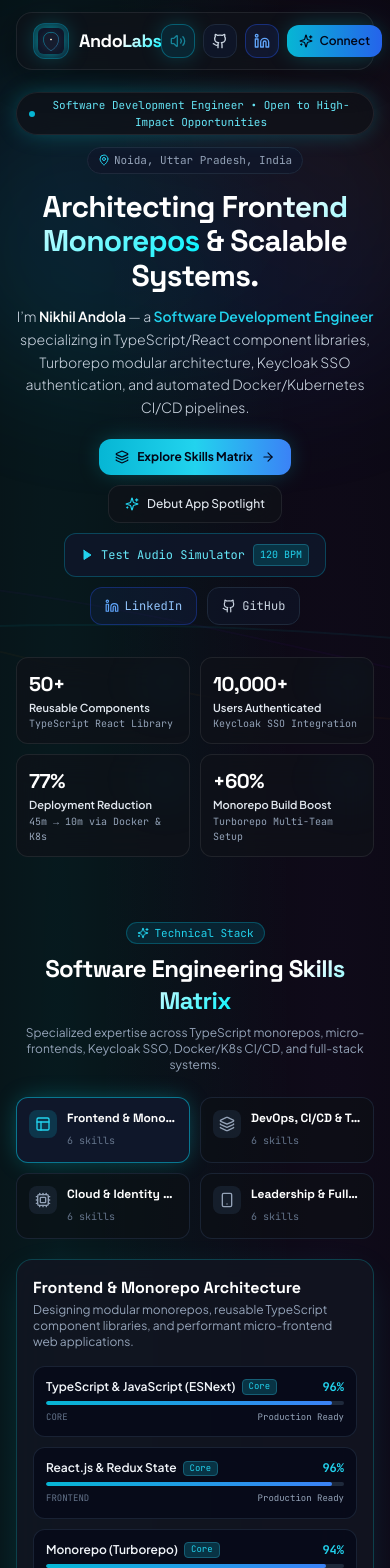
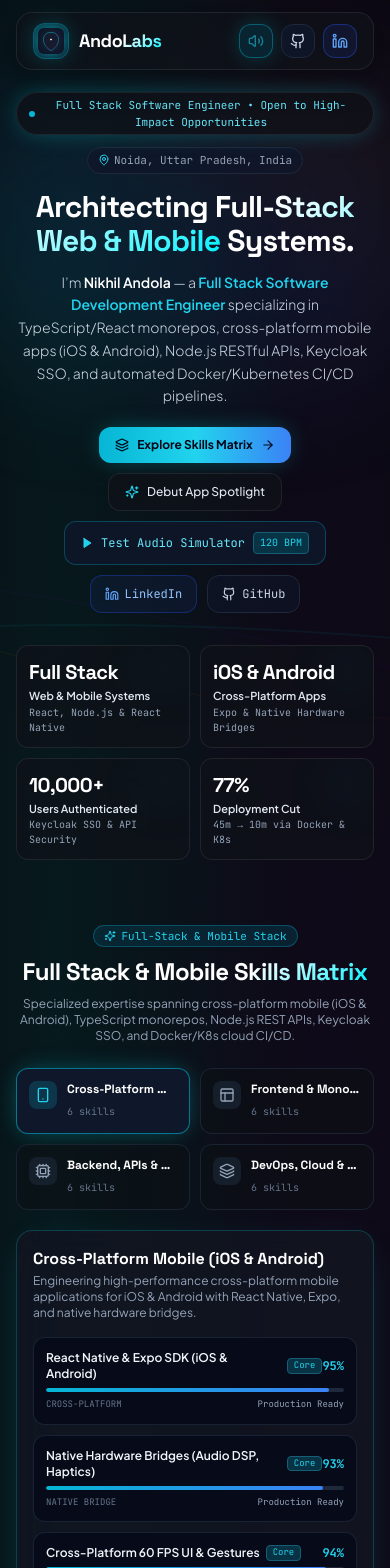
Before and after one commit to NikhilAndola/developer-portfolio, a React (Vite) app: page / in a window 390 px wide. Shown: the top 1568 px of the page. Built offline with nearby package versions, Linux system fonts and the light colour scheme.

Commit message:
Remove Connect from navbar, update portfolio to Full Stack SDE, and add Cross-Platform iOS/Android mobile skills

```diff
--- a/index.html
+++ b/index.html
@@ -4,14 +4,14 @@
     <meta charset="UTF-8" />
     <link rel="icon" type="image/svg+xml" href="/gemini-svg.svg" />
     <meta name="viewport" content="width=device-width, initial-scale=1.0" />
-    <meta name="description" content="Nikhil Andola - Software Development Engineer specializing in scalable React & TypeScript monorepos, micro-frontend architecture, Keycloak SSO, Docker/Kubernetes CI/CD, and high-performance web systems." />
-    <meta name="keywords" content="Nikhil Andola, Software Development Engineer, Frontend Architect, React, TypeScript, Turborepo, Monorepo, Micro-frontends, Keycloak SSO, Docker, Kubernetes, CI/CD, Jest, Cypress, Portfolio" />
+    <meta name="description" content="Nikhil Andola - Full Stack Software Development Engineer specializing in scalable web & cross-platform mobile systems (iOS & Android), TypeScript monorepos, Node.js RESTful APIs, Keycloak SSO, and Docker/Kubernetes CI/CD." />
+    <meta name="keywords" content="Nikhil Andola, Full Stack Developer, Software Development Engineer, React Native, iOS, Android, React, TypeScript, Node.js, Turborepo, Monorepo, Micro-frontends, Keycloak SSO, Docker, Kubernetes, CI/CD, Jest, Cypress, Portfolio" />
     <meta name="author" content="Nikhil Andola" />
-    <meta property="og:title" content="Nikhil Andola | Software Development Engineer" />
-    <meta property="og:description" content="Portfolio of Nikhil Andola - Software Development Engineer specializing in scalable frontend monorepo architecture, micro-frontends, SSO security, and DevOps pipelines." />
+    <meta property="og:title" content="Nikhil Andola | Full Stack Software Development Engineer" />
+    <meta property="og:description" content="Portfolio of Nikhil Andola - Full Stack Software Development Engineer specializing in web & mobile systems (iOS/Android), monorepo architecture, APIs, and DevOps." />
     <meta property="og:type" content="website" />
 
-    <title>Nikhil Andola | Software Development Engineer</title>
+    <title>Nikhil Andola | Full Stack Software Development Engineer</title>
 
     <!-- Google Fonts -->
     <link rel="preconnect" href="https://fonts.googleapis.com">
--- a/src/components/Footer.tsx
+++ b/src/components/Footer.tsx
@@ -28,7 +28,7 @@ export const Footer: React.FC = () => {
               </span>
             </div>
             <div className="text-xs text-slate-400 font-mono">
-              Software Development Engineer • React & TypeScript Monorepos
+              Full Stack Software Development Engineer • Web & Mobile Systems
             </div>
           </div>
         </div>
--- a/src/components/Hero.tsx
+++ b/src/components/Hero.tsx
@@ -53,10 +53,10 @@ export const Hero: React.FC<HeroProps> = ({ isPlaying, onTogglePlay, bpm }) => {
         {/* Hero Title */}
         <div className="space-y-3 max-w-3xl">
           <h1 className="text-3xl sm:text-4xl md:text-5xl lg:text-6xl font-display font-extrabold tracking-tight text-white leading-[1.15]">
-            Architecting <span className="gradient-text-cyan">Frontend Monorepos</span> & Scalable Systems.
+            Architecting <span className="gradient-text-cyan">Full-Stack Web & Mobile</span> Systems.
           </h1>
           <p className="text-sm sm:text-base text-slate-300 max-w-2xl mx-auto font-light leading-relaxed">
-            I’m <span className="text-white font-semibold">{PERSONAL_INFO.name}</span> — a <strong className="text-cyan-400 font-semibold">Software Development Engineer</strong> specializing in TypeScript/React component libraries, Turborepo modular architecture, Keycloak SSO authentication, and automated Docker/Kubernetes CI/CD pipelines.
+            I’m <span className="text-white font-semibold">{PERSONAL_INFO.name}</span> — a <strong className="text-cyan-400 font-semibold">Full Stack Software Development Engineer</strong> specializing in TypeScript/React monorepos, cross-platform mobile apps (iOS & Android), Node.js RESTful APIs, Keycloak SSO, and automated Docker/Kubernetes CI/CD pipelines.
           </p>
         </div>
 
--- a/src/components/Navbar.tsx
+++ b/src/components/Navbar.tsx
@@ -1,15 +1,15 @@
 import React from 'react';
-import { Github, Linkedin, Volume2, VolumeX, Sparkles, Coffee } from 'lucide-react';
+import { Github, Linkedin, Volume2, VolumeX, Coffee } from 'lucide-react';
 import { PERSONAL_INFO } from '../data/portfolioData';
 
 interface NavbarProps {
   isPlaying: boolean;
   isMuted: boolean;
   onToggleMute: () => void;
-  onOpenContact: () => void;
+  onOpenContact?: () => void;
 }
 
-export const Navbar: React.FC<NavbarProps> = ({ isPlaying, isMuted, onToggleMute, onOpenContact }) => {
+export const Navbar: React.FC<NavbarProps> = ({ isPlaying, isMuted, onToggleMute }) => {
   const handleNavClick = (e: React.MouseEvent<HTMLAnchorElement>, targetId: string) => {
     e.preventDefault();
     if (targetId === '#' || !targetId) {
@@ -135,15 +135,6 @@ export const Navbar: React.FC<NavbarProps> = ({ isPlaying, isMuted, onToggleMute
             <span className="hidden lg:inline">LinkedIn</span>
           </a>
 
-          {/* Connect CTA */}
-          <button
-            onClick={onOpenContact}
-            className="px-3 py-2 sm:px-4 sm:py-2 rounded-xl bg-gradient-to-r from-cyan-500 to-blue-600 hover:from-cyan-400 hover:to-blue-500 text-slate-950 font-semibold text-xs transition-all shadow-neon-cyan hover:shadow-cyan-500/50 flex items-center gap-1.5"
-          >
-            <Sparkles className="w-3.5 h-3.5" />
-            <span>Connect</span>
-          </button>
-
         </div>
 
       </div>
--- a/src/components/SkillsGrid.tsx
+++ b/src/components/SkillsGrid.tsx
@@ -20,13 +20,13 @@ export const SkillsGrid: React.FC = () => {
       <div className="text-center space-y-2 mb-6 md:mb-8">
         <div className="inline-flex items-center gap-1.5 px-2.5 py-0.5 rounded-full bg-cyan-950/60 border border-cyan-500/30 text-[11px] font-mono text-cyan-400">
           <Sparkles className="w-3 h-3" />
-          <span>Technical Stack</span>
+          <span>Full-Stack & Mobile Stack</span>
         </div>
         <h2 className="text-2xl sm:text-3xl md:text-4xl font-display font-extrabold text-white tracking-tight">
-          Software Engineering <span className="gradient-text-cyan">Skills Matrix</span>
+          Full Stack & Mobile <span className="gradient-text-cyan">Skills Matrix</span>
         </h2>
         <p className="text-slate-400 max-w-xl mx-auto text-xs sm:text-sm">
-          Specialized expertise across TypeScript monorepos, micro-frontends, Keycloak SSO, Docker/K8s CI/CD, and full-stack systems.
+          Specialized expertise spanning cross-platform mobile (iOS & Android), TypeScript monorepos, Node.js REST APIs, Keycloak SSO, and Docker/K8s cloud CI/CD.
         </p>
       </div>
 
--- a/src/components/SocialConnect.tsx
+++ b/src/components/SocialConnect.tsx
@@ -95,7 +95,7 @@ export const SocialConnect: React.FC = () => {
           Let’s Build Something <span className="gradient-text-cyan">Exceptional</span>
         </h2>
         <p className="text-slate-400 max-w-xl mx-auto text-xs sm:text-sm">
-          Available for high-impact Software Development Engineer roles, frontend architecture, and technical collaborations.
+          Available for high-impact Full Stack Software Development Engineer roles, cross-platform mobile systems, and technical collaborations.
         </p>
       </div>
 
@@ -126,7 +126,7 @@ export const SocialConnect: React.FC = () => {
               <ExternalLink className="w-4 h-4 text-slate-600 group-hover:text-cyan-400 group-hover:translate-x-0.5 transition-all" />
             </div>
             <p className="text-xs text-slate-300 mt-2.5 leading-relaxed">
-              Explore open-source monorepos, React/TypeScript component systems, CI/CD workflows, and production codebases.
+              Explore open-source monorepos, cross-platform React Native apps, full-stack systems, CI/CD workflows, and production codebases.
             </p>
             <div className="mt-2.5 flex items-center gap-1.5 text-xs font-mono text-cyan-400 font-medium">
               <span>github.com/NikhilAndola</span>
@@ -156,7 +156,7 @@ export const SocialConnect: React.FC = () => {
               <ExternalLink className="w-4 h-4 text-slate-600 group-hover:text-blue-400 group-hover:translate-x-0.5 transition-all" />
             </div>
             <p className="text-xs text-slate-300 mt-2.5 leading-relaxed">
-              Connect for full-time engineering roles, frontend architecture discussions, and technical team leadership opportunities.
+              Connect for full-time engineering roles, full-stack & mobile architecture discussions, and technical team leadership opportunities.
             </p>
             <div className="mt-2.5 flex items-center gap-1.5 text-xs font-mono text-blue-400 font-medium">
               <span>linkedin.com/in/nikhilandola</span>
@@ -176,7 +176,7 @@ export const SocialConnect: React.FC = () => {
               </div>
               <div className="flex items-center gap-2.5 text-xs text-slate-300">
                 <Briefcase className="w-3.5 h-3.5 text-blue-400 shrink-0" />
-                <span>Open for Full-Time SDE & Senior Frontend roles</span>
+                <span>Open for Full-Time SDE & Full-Stack / Mobile roles</span>
               </div>
               <div className="flex items-center gap-2.5 text-xs text-slate-300">
                 <ShieldCheck className="w-3.5 h-3.5 text-emerald-400 shrink-0" />
--- a/src/data/portfolioData.ts
+++ b/src/data/portfolioData.ts
@@ -2,12 +2,12 @@ import { SkillCategory, ArchitectureModule, WorkExperience, EducationItem, Award
 
 export const PERSONAL_INFO = {
   name: "Nikhil Andola",
-  role: "Software Development Engineer",
-  focus: "Frontend Monorepo Architecture • React.js & TypeScript • Micro-frontends • DevOps & CI/CD • Keycloak SSO",
+  role: "Full Stack Software Development Engineer",
+  focus: "Full Stack Web & Mobile Systems • React, Node.js & TypeScript • Cross-Platform iOS & Android • Cloud DevOps & Microservices • Keycloak SSO",
   location: "Noida, Uttar Pradesh, India",
   phone: "+91-7579-233-972",
-  status: "Software Development Engineer • Open to High-Impact Opportunities",
-  bio: "Software Development Engineer with proven expertise architecting scalable monorepo frontend systems, 50+ reusable TypeScript/React component libraries, and micro-frontends. Track record of integrating Keycloak SSO for 10,000+ users and slashing CI/CD deployment times from 45 min to 10 min using Docker and Kubernetes. Experienced in leading engineering teams, driving 25% performance gains, and developing resilient web and mobile applications.",
+  status: "Full Stack Software Engineer • Open to High-Impact Opportunities",
+  bio: "Full Stack Software Development Engineer with proven expertise architecting end-to-end web and cross-platform mobile systems (iOS & Android). Experienced across TypeScript/React micro-frontends, 50+ reusable component libraries, Node.js RESTful APIs, Keycloak enterprise SSO (10,000+ users), and automated Docker/Kubernetes CI/CD pipelines (77% deployment time reduction). Passionate about scalable distributed architecture, clean code, and zero-drift DSP mobile applications.",
   github: "https://github.com/NikhilAndola",
   linkedin: "https://linkedin.com/in/nikhilandola",
   email: "nikhilandola123@gmail.com",
@@ -16,63 +16,63 @@ export const PERSONAL_INFO = {
 };
 
 export const HIGHLIGHT_STATS = [
-  { value: "50+", label: "Reusable Components", sublabel: "TypeScript React Library" },
-  { value: "10,000+", label: "Users Authenticated", sublabel: "Keycloak SSO Integration" },
-  { value: "77%", label: "Deployment Reduction", sublabel: "45m → 10m via Docker & K8s" },
-  { value: "+60%", label: "Monorepo Build Boost", sublabel: "Turborepo Multi-Team Setup" },
+  { value: "Full Stack", label: "Web & Mobile Systems", sublabel: "React, Node.js & React Native" },
+  { value: "iOS & Android", label: "Cross-Platform Apps", sublabel: "Expo & Native Hardware Bridges" },
+  { value: "10,000+", label: "Users Authenticated", sublabel: "Keycloak SSO & API Security" },
+  { value: "77%", label: "Deployment Cut", sublabel: "45m → 10m via Docker & K8s" },
 ];
 
 export const SKILL_CATEGORIES: SkillCategory[] = [
+  {
+    title: "Cross-Platform Mobile (iOS & Android)",
+    icon: "Smartphone",
+    description: "Engineering high-performance cross-platform mobile applications for iOS & Android with React Native, Expo, and native hardware bridges.",
+    skills: [
+      { name: "React Native & Expo SDK (iOS & Android)", level: 95, tag: "Cross-Platform", highlight: true },
+      { name: "Native Hardware Bridges (Audio DSP, Haptics)", level: 93, tag: "Native Bridge", highlight: true },
+      { name: "Cross-Platform 60 FPS UI & Gestures", level: 94, tag: "Mobile UI", highlight: true },
+      { name: "Offline Persistence & State (AsyncStorage/SQLite)", level: 92, tag: "Data Storage", highlight: true },
+      { name: "App Store & Google Play Store Deployment", level: 90, tag: "Distribution" },
+      { name: "TypeScript Strict & Mobile Safe Area UI", level: 96, tag: "Mobile Core" },
+    ]
+  },
   {
     title: "Frontend & Monorepo Architecture",
     icon: "Layout",
     description: "Designing modular monorepos, reusable TypeScript component libraries, and performant micro-frontend web applications.",
     skills: [
-      { name: "TypeScript & JavaScript (ESNext)", level: 96, tag: "Core", highlight: true },
-      { name: "React.js & Redux State", level: 96, tag: "Frontend", highlight: true },
-      { name: "Monorepo (Turborepo)", level: 94, tag: "Architecture", highlight: true },
-      { name: "Micro-frontend Architecture", level: 92, tag: "Architecture", highlight: true },
-      { name: "50+ Reusable Component Systems", level: 95, tag: "Design System", highlight: true },
-      { name: "HTML5, CSS3 & Responsive UI", level: 94, tag: "Styling" },
+      { name: "TypeScript & Modern JavaScript (ESNext)", level: 96, tag: "Core", highlight: true },
+      { name: "React.js & State Systems (Redux/Context)", level: 96, tag: "Frontend", highlight: true },
+      { name: "Turborepo & Monorepo Workspaces (+60% Build)", level: 94, tag: "Architecture", highlight: true },
+      { name: "Micro-frontend Distributed Architecture", level: 92, tag: "Architecture", highlight: true },
+      { name: "50+ Reusable Component Systems & Design Tokens", level: 95, tag: "Design System", highlight: true },
+      { name: "Tailwind CSS, HTML5 & Responsive UX", level: 94, tag: "Styling" },
     ]
   },
   {
-    title: "DevOps, CI/CD & Testing",
-    icon: "Layers",
-    description: "Automating cloud deployments, containerization, and rigorous automated testing suites with Jest & Cypress.",
+    title: "Backend, APIs & Cloud Identity",
+    icon: "Cpu",
+    description: "Developing resilient backend services, RESTful APIs, Keycloak Single Sign-On (SSO), and scalable database systems.",
     skills: [
-      { name: "GitHub Actions CI/CD", level: 95, tag: "Automation", highlight: true },
-      { name: "Docker Containerization", level: 92, tag: "DevOps", highlight: true },
-      { name: "Kubernetes (K8s)", level: 88, tag: "Orchestration", highlight: true },
-      { name: "Jest & Cypress (85% Coverage)", level: 93, tag: "QA / Testing", highlight: true },
-      { name: "Git & GitHub Workflow", level: 96, tag: "VCS", highlight: true },
-      { name: "Deployment Time Optimization", level: 94, tag: "DevOps" },
+      { name: "Node.js & Express RESTful APIs", level: 92, tag: "Backend", highlight: true },
+      { name: "Keycloak SSO & Enterprise IAM (10k+ Users)", level: 94, tag: "Auth Security", highlight: true },
+      { name: "Database Design (PostgreSQL / MongoDB / Prisma)", level: 90, tag: "Database", highlight: true },
+      { name: "Secure Authentication & Role-Based Access (RBAC)", level: 93, tag: "Security", highlight: true },
+      { name: "Microservices Architecture & Data Pipelines", level: 89, tag: "Backend" },
+      { name: "API Gateway, WebSockets & Integrations", level: 91, tag: "APIs" },
     ]
   },
   {
-    title: "Cloud & Identity Management",
-    icon: "Cpu",
-    description: "Implementing enterprise Single Sign-On (SSO), secure authentication layers, and multi-cloud infrastructure.",
+    title: "DevOps, Cloud & System Testing",
+    icon: "Layers",
+    description: "Automating cloud deployments, Docker containerization, Kubernetes orchestration, and automated test frameworks.",
     skills: [
-      { name: "Keycloak (SSO & IAM)", level: 94, tag: "Auth Security", highlight: true },
-      { name: "AWS Cloud Infrastructure", level: 89, tag: "Cloud", highlight: true },
-      { name: "OpenStack Cloud", level: 86, tag: "Cloud" },
-      { name: "Secure Authentication (10k+ Users)", level: 93, tag: "Security", highlight: true },
-      { name: "RESTful API Integration", level: 92, tag: "Backend", highlight: true },
-      { name: "Data Flows & Database Design", level: 88, tag: "Backend" },
-    ]
-  },
-  {
-    title: "Leadership & Full-Stack Engineering",
-    icon: "Smartphone",
-    description: "Cross-functional team leadership, SEO optimization, and high-performance native & web engineering.",
-    skills: [
-      { name: "Engineering Team Leadership (5 Devs)", level: 94, tag: "Leadership", highlight: true },
-      { name: "Cross-Functional Collaboration", level: 93, tag: "Agile" },
-      { name: "SEO Optimization & Performance (+30%)", level: 91, tag: "Growth", highlight: true },
-      { name: "React Native & Mobile Systems", level: 90, tag: "Mobile" },
-      { name: "Code Quality & Agile Sprints", level: 95, tag: "Process", highlight: true },
-      { name: "WordPress Plugin & Custom APIs", level: 88, tag: "Ecosystem" },
+      { name: "GitHub Actions CI/CD (77% Time Reduction)", level: 95, tag: "Automation", highlight: true },
+      { name: "Docker Containerization & Multi-Stage Builds", level: 92, tag: "DevOps", highlight: true },
+      { name: "Kubernetes (K8s) Cluster Orchestration", level: 88, tag: "Cloud", highlight: true },
+      { name: "Jest & Cypress Automated Testing (85% Coverage)", level: 93, tag: "QA / Testing", highlight: true },
+      { name: "AWS & OpenStack Cloud Infrastructure", level: 89, tag: "Cloud" },
+      { name: "Git & GitHub Enterprise Workflows", level: 96, tag: "VCS", highlight: true },
     ]
   }
 ];
```
